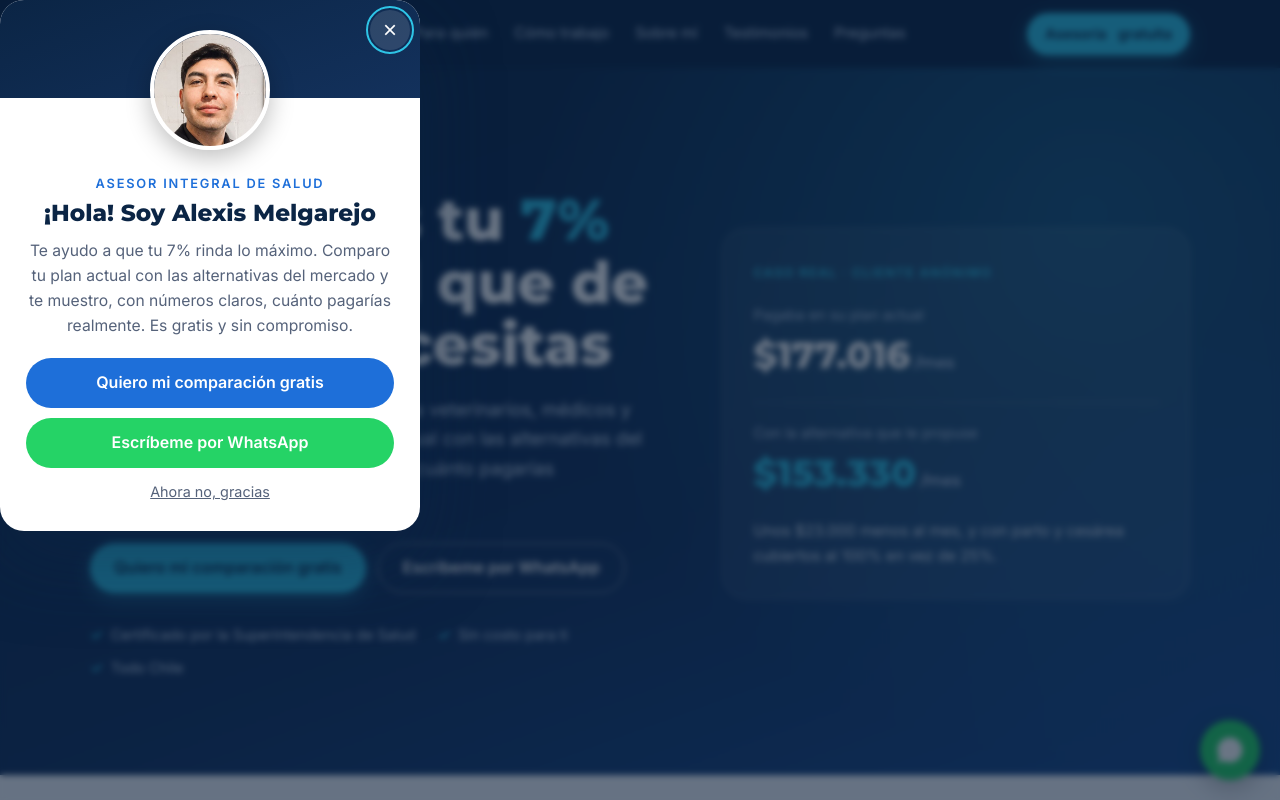
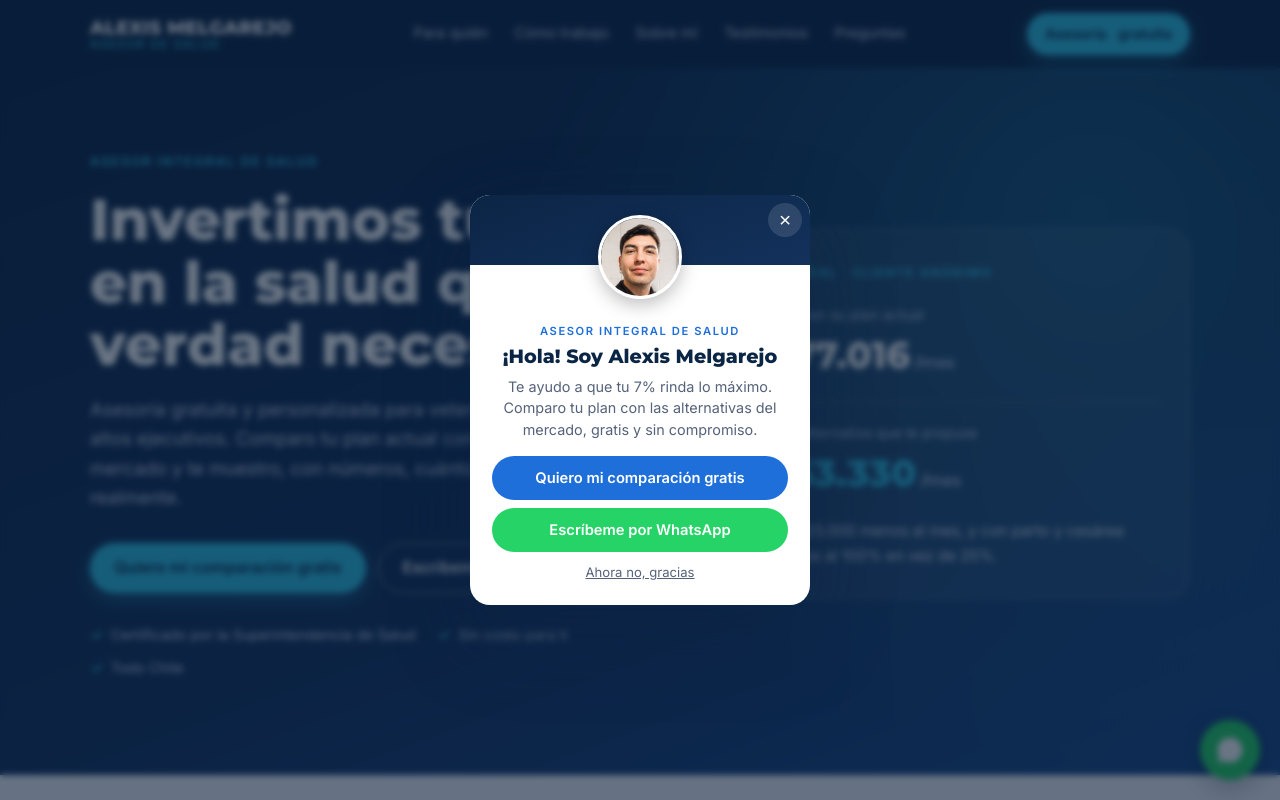
Before and after one commit to alexis96melg-code/Mi_Web, a plain HTML site: page index.html in a window 1280 px wide. Shown: the top 800 px of the page. Drawn offline with Linux system fonts and the light colour scheme.

Commit message:
Ventana de presentación centrada y más compacta
Co-Authored-By: Claude Opus 5.5 <noreply@anthropic.com>
Claude-Session: https://claude.ai/code/session_01YTczmr4amsJ7oiUUiGk6UD

```diff
--- a/index.html
+++ b/index.html
@@ -149,22 +149,23 @@
     .float-wa { position: fixed; right: 20px; bottom: 20px; z-index: 30; width: 60px; height: 60px; border-radius: 50%; background: var(--wa); color: #fff; display: grid; place-items: center; box-shadow: 0 8px 24px rgba(0,0,0,.25); }
 
     /* Ventana de presentación */
-    .intro { border: 0; padding: 0; border-radius: 24px; width: min(420px, calc(100% - 32px)); max-height: calc(100% - 32px); overflow: auto; background: var(--surface); color: var(--text); box-shadow: 0 30px 80px rgba(11,37,69,.35); }
+    .intro { margin: auto; border: 0; padding: 0; border-radius: 20px; width: min(340px, calc(100% - 48px)); max-height: calc(100% - 48px); overflow: auto; background: var(--surface); color: var(--text); box-shadow: 0 30px 80px rgba(11,37,69,.35); }
+    .intro:focus { outline: none; }
     .intro::backdrop { background: rgba(7,26,51,.6); backdrop-filter: blur(3px); }
     .intro[open] { animation: intro-in .3s ease; }
     @keyframes intro-in { from { opacity: 0; transform: translateY(16px) scale(.98); } to { opacity: 1; transform: none; } }
-    .intro-top { background: linear-gradient(160deg, var(--navy), var(--navy-2)); padding: 30px 24px 0; text-align: center; position: relative; }
-    .intro-top img { width: 120px; height: 120px; border-radius: 50%; object-fit: cover; border: 4px solid var(--surface); box-shadow: 0 8px 24px rgba(0,0,0,.25); margin-bottom: -60px; position: relative; }
-    .intro-close { position: absolute; top: 10px; right: 10px; width: 40px; height: 40px; border-radius: 50%; border: 0; background: rgba(255,255,255,.12); color: #fff; font-size: 1.5rem; line-height: 1; cursor: pointer; }
+    .intro-top { background: linear-gradient(160deg, var(--navy), var(--navy-2)); padding: 20px 20px 0; text-align: center; position: relative; }
+    .intro-top img { width: 84px; height: 84px; border-radius: 50%; object-fit: cover; border: 3px solid var(--surface); box-shadow: 0 6px 18px rgba(0,0,0,.25); margin-bottom: -42px; position: relative; }
+    .intro-close { position: absolute; top: 8px; right: 8px; width: 34px; height: 34px; border-radius: 50%; border: 0; background: rgba(255,255,255,.12); color: #fff; font-size: 1.3rem; line-height: 1; cursor: pointer; }
     .intro-close:hover { background: rgba(255,255,255,.25); }
     .intro-close:focus-visible { outline: 2px solid var(--cyan); outline-offset: 2px; }
-    .intro-body { padding: 72px 26px 26px; text-align: center; }
-    .intro-body .eyebrow { color: var(--blue); margin-bottom: 6px; }
-    .intro-body h2 { font-size: 1.45rem; color: var(--navy); font-weight: 800; line-height: 1.2; margin-bottom: 10px; }
-    .intro-body p { color: var(--muted); font-size: .98rem; margin-bottom: 20px; }
-    .intro-body .btn { width: 100%; }
-    .intro-body .row { flex-direction: column; gap: 10px; }
-    .intro-later { background: none; border: 0; color: var(--muted); font: inherit; font-size: .9rem; cursor: pointer; margin-top: 12px; text-decoration: underline; }
+    .intro-body { padding: 52px 22px 20px; text-align: center; }
+    .intro-body .eyebrow { color: var(--blue); margin-bottom: 4px; font-size: .7rem; }
+    .intro-body h2 { font-size: 1.2rem; color: var(--navy); font-weight: 800; line-height: 1.2; margin-bottom: 8px; }
+    .intro-body p { color: var(--muted); font-size: .9rem; line-height: 1.5; margin-bottom: 16px; }
+    .intro-body .btn { width: 100%; min-height: 44px; font-size: .92rem; }
+    .intro-body .row { flex-direction: column; gap: 8px; }
+    .intro-later { background: none; border: 0; color: var(--muted); font: inherit; font-size: .82rem; cursor: pointer; margin-top: 10px; text-decoration: underline; }
     @media (prefers-reduced-motion: reduce) { .intro[open] { animation: none; } }
 
     @media (max-width: 900px) {
@@ -429,12 +430,12 @@
   <dialog class="intro" id="intro" aria-labelledby="intro-title">
     <div class="intro-top">
       <button type="button" class="intro-close" data-close aria-label="Cerrar">&times;</button>
-      <img src="img/alexis-og.jpg" alt="Alexis Melgarejo" width="120" height="120">
+      <img src="img/alexis-og.jpg" alt="Alexis Melgarejo" width="84" height="84">
     </div>
     <div class="intro-body">
       <span class="eyebrow">Asesor integral de salud</span>
       <h2 id="intro-title">¡Hola! Soy Alexis Melgarejo</h2>
-      <p>Te ayudo a que tu 7% rinda lo máximo. Comparo tu plan actual con las alternativas del mercado y te muestro, con números claros, cuánto pagarías realmente. Es gratis y sin compromiso.</p>
+      <p>Te ayudo a que tu 7% rinda lo máximo. Comparo tu plan con las alternativas del mercado, gratis y sin compromiso.</p>
       <div class="row">
         <a href="#contacto" class="btn btn-blue" data-close>Quiero mi comparación gratis</a>
         <a href="https://wa.me/56979330919?text=Hola%20Alexis%2C%20quiero%20una%20asesor%C3%ADa%20de%20salud." target="_blank" rel="noopener" class="btn btn-wa">Escríbeme por WhatsApp</a>
@@ -451,7 +452,7 @@
       function close() { d.close(); }
       d.addEventListener('close', function () { try { localStorage.setItem(KEY, '1'); } catch (e) {} });
       d.addEventListener('click', function (e) { if (e.target === d || e.target.closest('[data-close]')) close(); });
-      if (!seen) setTimeout(function () { if (!d.open) d.showModal(); }, 2500);
+      if (!seen) setTimeout(function () { if (!d.open) { d.showModal(); d.tabIndex = -1; d.focus(); } }, 2500);
     })();
     document.getElementById('anio').textContent = new Date().getFullYear();
     var form = document.getElementById('lead'), msg = document.getElementById('msg');
```
